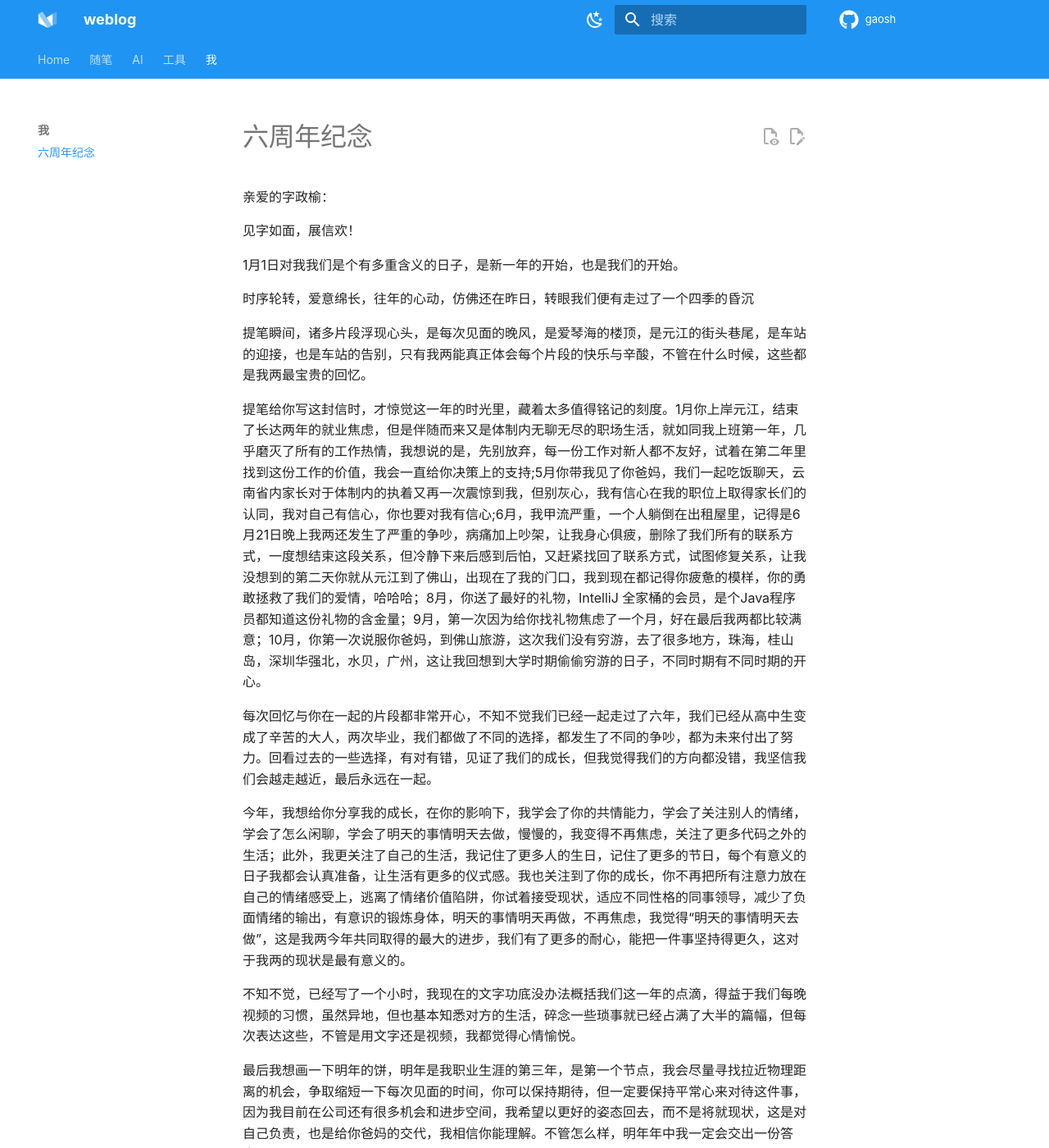
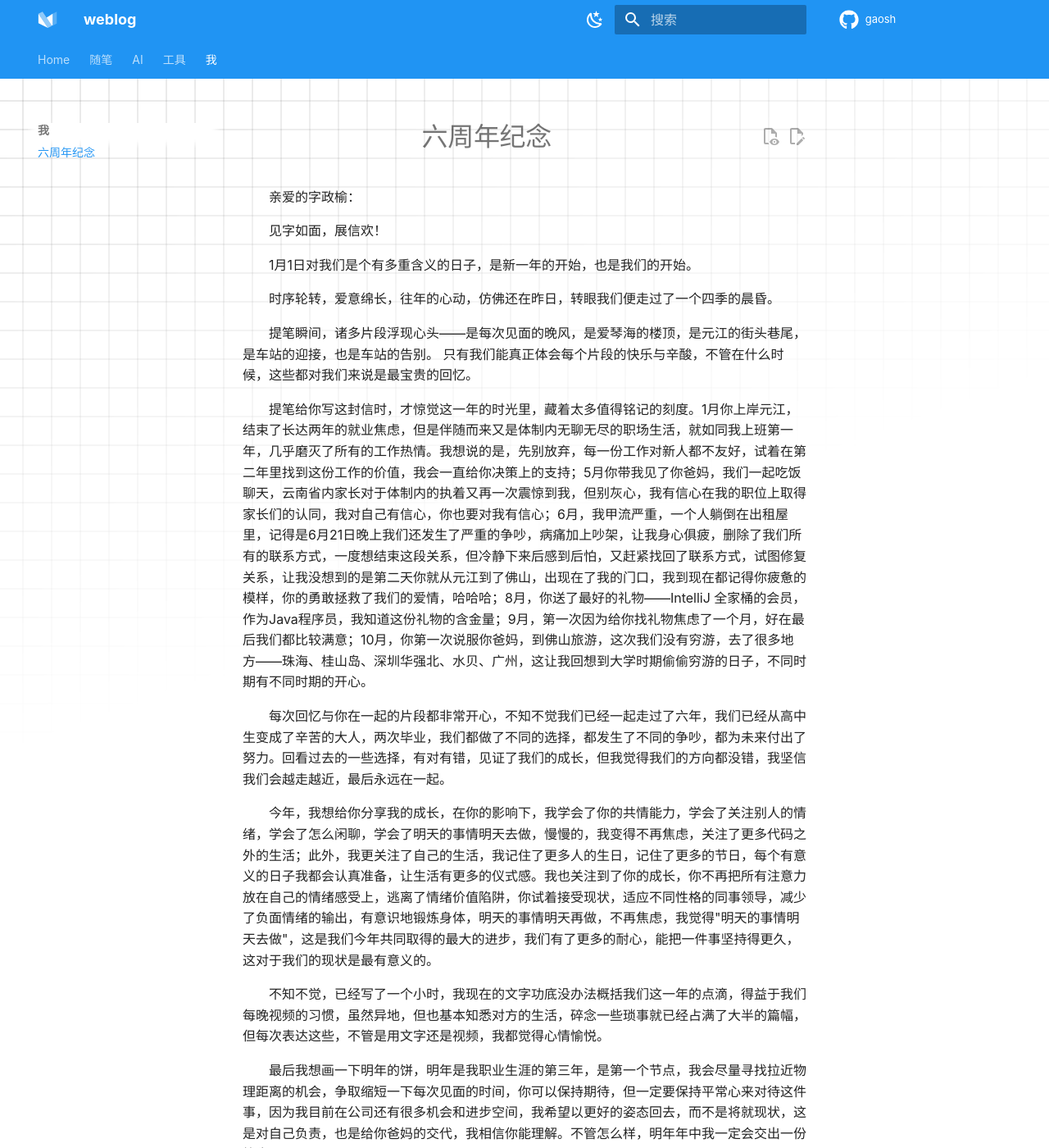
Before and after one commit to gsh-960/site, an MkDocs documentation site: the page built from docs/note/me/六周年纪念.md, in a window 1280 px wide and 1400 px high. Shown: the whole window at 82% size. Built offline with MkDocs 1.6.1 and Material for MkDocs 9.7.7, drawn with Linux system fonts in a browser that asks for light colours; comment, search, counter and statistics services are not loaded; some of the changed lines change nothing that is shown; some of the changed text lies outside the part shown.

Commit message:
六周年纪念

```diff
--- a/docs/note/me/六周年纪念.md
+++ b/docs/note/me/六周年纪念.md
@@ -4,20 +4,65 @@
 
 见字如面，展信欢！
 
-1月1日对我我们是个有多重含义的日子，是新一年的开始，也是我们的开始。
+1月1日对我们是个有多重含义的日子，是新一年的开始，也是我们的开始。
 
-时序轮转，爱意绵长，往年的心动，仿佛还在昨日，转眼我们便有走过了一个四季的昏沉
+时序轮转，爱意绵长，往年的心动，仿佛还在昨日，转眼我们便走过了一个四季的晨昏。
 
-提笔瞬间，诸多片段浮现心头，是每次见面的晚风，是爱琴海的楼顶，是元江的街头巷尾，是车站的迎接，也是车站的告别，只有我两能真正体会每个片段的快乐与辛酸，不管在什么时候，这些都是我两最宝贵的回忆。
+提笔瞬间，诸多片段浮现心头——是每次见面的晚风，是爱琴海的楼顶，是元江的街头巷尾，是车站的迎接，也是车站的告别。
+只有我们能真正体会每个片段的快乐与辛酸，不管在什么时候，这些都对我们来说是最宝贵的回忆。
 
-提笔给你写这封信时，才惊觉这一年的时光里，藏着太多值得铭记的刻度。1月你上岸元江，结束了长达两年的就业焦虑，但是伴随而来又是体制内无聊无尽的职场生活，就如同我上班第一年，几乎磨灭了所有的工作热情，我想说的是，先别放弃，每一份工作对新人都不友好，试着在第二年里找到这份工作的价值，我会一直给你决策上的支持;5月你带我见了你爸妈，我们一起吃饭聊天，云南省内家长对于体制内的执着又再一次震惊到我，但别灰心，我有信心在我的职位上取得家长们的认同，我对自己有信心，你也要对我有信心;6月，我甲流严重，一个人躺倒在出租屋里，记得是6月21日晚上我两还发生了严重的争吵，病痛加上吵架，让我身心俱疲，删除了我们所有的联系方式，一度想结束这段关系，但冷静下来后感到后怕，又赶紧找回了联系方式，试图修复关系，让我没想到的第二天你就从元江到了佛山，出现在了我的门口，我到现在都记得你疲惫的模样，你的勇敢拯救了我们的爱情，哈哈哈；8月，你送了最好的礼物，IntelliJ 全家桶的会员，是个Java程序员都知道这份礼物的含金量；9月，第一次因为给你找礼物焦虑了一个月，好在最后我两都比较满意；10月，你第一次说服你爸妈，到佛山旅游，这次我们没有穷游，去了很多地方，珠海，桂山岛，深圳华强北，水贝，广州，这让我回想到大学时期偷偷穷游的日子，不同时期有不同时期的开心。
+提笔给你写这封信时，才惊觉这一年的时光里，藏着太多值得铭记的刻度。1月你上岸元江，结束了长达两年的就业焦虑，但是伴随而来又是体制内无聊无尽的职场生活，就如同我上班第一年，几乎磨灭了所有的工作热情。我想说的是，先别放弃，每一份工作对新人都不友好，试着在第二年里找到这份工作的价值，我会一直给你决策上的支持；5月你带我见了你爸妈，我们一起吃饭聊天，云南省内家长对于体制内的执着又再一次震惊到我，但别灰心，我有信心在我的职位上取得家长们的认同，我对自己有信心，你也要对我有信心；6月，我甲流严重，一个人躺倒在出租屋里，记得是6月21日晚上我们还发生了严重的争吵，病痛加上吵架，让我身心俱疲，删除了我们所有的联系方式，一度想结束这段关系，但冷静下来后感到后怕，又赶紧找回了联系方式，试图修复关系，让我没想到的是第二天你就从元江到了佛山，出现在了我的门口，我到现在都记得你疲惫的模样，你的勇敢拯救了我们的爱情，哈哈哈；8月，你送了最好的礼物——IntelliJ 全家桶的会员，作为Java程序员，我知道这份礼物的含金量；9月，第一次因为给你找礼物焦虑了一个月，好在最后我们都比较满意；10月，你第一次说服你爸妈，到佛山旅游，这次我们没有穷游，去了很多地方——珠海、桂山岛、深圳华强北、水贝、广州，这让我回想到大学时期偷偷穷游的日子，不同时期有不同时期的开心。
 
 每次回忆与你在一起的片段都非常开心，不知不觉我们已经一起走过了六年，我们已经从高中生变成了辛苦的大人，两次毕业，我们都做了不同的选择，都发生了不同的争吵，都为未来付出了努力。回看过去的一些选择，有对有错，见证了我们的成长，但我觉得我们的方向都没错，我坚信我们会越走越近，最后永远在一起。
 
-今年，我想给你分享我的成长，在你的影响下，我学会了你的共情能力，学会了关注别人的情绪，学会了怎么闲聊，学会了明天的事情明天去做，慢慢的，我变得不再焦虑，关注了更多代码之外的生活；此外，我更关注了自己的生活，我记住了更多人的生日，记住了更多的节日，每个有意义的日子我都会认真准备，让生活有更多的仪式感。我也关注到了你的成长，你不再把所有注意力放在自己的情绪感受上，逃离了情绪价值陷阱，你试着接受现状，适应不同性格的同事领导，减少了负面情绪的输出，有意识的锻炼身体，明天的事情明天再做，不再焦虑，我觉得“明天的事情明天去做”，这是我两今年共同取得的最大的进步，我们有了更多的耐心，能把一件事坚持得更久，这对于我两的现状是最有意义的。
+今年，我想给你分享我的成长，在你的影响下，我学会了你的共情能力，学会了关注别人的情绪，学会了怎么闲聊，学会了明天的事情明天去做，慢慢的，我变得不再焦虑，关注了更多代码之外的生活；此外，我更关注了自己的生活，我记住了更多人的生日，记住了更多的节日，每个有意义的日子我都会认真准备，让生活有更多的仪式感。我也关注到了你的成长，你不再把所有注意力放在自己的情绪感受上，逃离了情绪价值陷阱，你试着接受现状，适应不同性格的同事领导，减少了负面情绪的输出，有意识地锻炼身体，明天的事情明天再做，不再焦虑，我觉得"明天的事情明天去做"，这是我们今年共同取得的最大的进步，我们有了更多的耐心，能把一件事坚持得更久，这对于我们的现状是最有意义的。
 
 不知不觉，已经写了一个小时，我现在的文字功底没办法概括我们这一年的点滴，得益于我们每晚视频的习惯，虽然异地，但也基本知悉对方的生活，碎念一些琐事就已经占满了大半的篇幅，但每次表达这些，不管是用文字还是视频，我都觉得心情愉悦。
 
 最后我想画一下明年的饼，明年是我职业生涯的第三年，是第一个节点，我会尽量寻找拉近物理距离的机会，争取缩短一下每次见面的时间，你可以保持期待，但一定要保持平常心来对待这件事，因为我目前在公司还有很多机会和进步空间，我希望以更好的姿态回去，而不是将就现状，这是对自己负责，也是给你爸妈的交代，我相信你能理解。不管怎么样，明年年中我一定会交出一份答卷。
 
-不管怎么样，我们都要为以后的生活努力，要再后面漫长的生活中互相扶持，互相理解，互相爱着对方，原我们岁岁年年，朝朝暮暮，爱与时光，皆不相负。
+不管怎么样，我们都要为以后的生活努力，在后面漫长的生活中互相扶持，互相理解，互相爱着对方，愿我们岁岁年年，朝朝暮暮，爱与时光，皆不相负。
+
+<style>
+body {
+  position: relative; /* 确保 body 元素的 position 属性为非静态值 */
+}
+
+body::before {
+  --size: 35px; /* 调整网格单元大小 */
+  --line: color-mix(in hsl, canvasText, transparent 80%); /* 调整线条透明度 */
+  content: '';
+  height: 100vh;
+  width: 100%;
+  position: absolute; /* 修改为 absolute 以使其随页面滚动 */
+  background: linear-gradient(
+        90deg,
+        var(--line) 1px,
+        transparent 1px var(--size)
+      )
+      50% 50% / var(--size) var(--size),
+    linear-gradient(var(--line) 1px, transparent 1px var(--size)) 50% 50% /
+      var(--size) var(--size);
+    mask: linear-gradient(-20deg, transparent 50%, white);
+  top: 0;
+  transform-style: flat;
+  pointer-events: none;
+  z-index: -1;
+}
+
+
+@media (max-width: 768px) {
+  body::before {
+    display: none; /* 在手机端隐藏网格效果 */
+  }
+}
+
+
+p {
+  text-indent: 2em; /* 段落首行缩进两个汉字宽度 */
+}
+
+h1, h2, h3, h4, h5, h6 {
+  text-align: center; /* 标题居中 */
+}
+</style>
```
